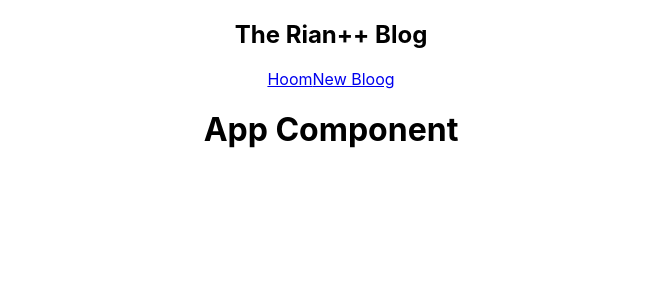
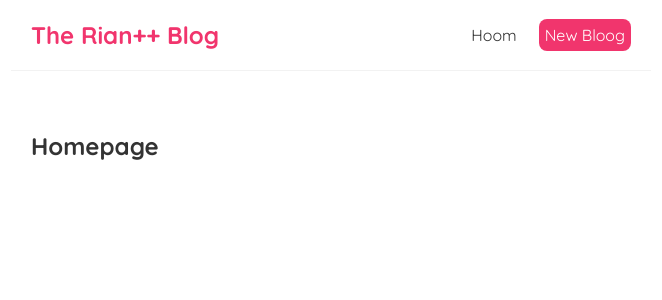
Before and after one commit to coderkai03/To-do-List-React, a React (Create React App) app: page / in a window 1280 px wide. Shown: the top 300 px of the page, without its empty margins (309-971 px from the left). Built offline with nearby package versions, Linux system fonts and the light colour scheme.

Commit message:
modified css and designed blog ui

```diff
--- a/src/App.css
+++ /dev/null
@@ -1,38 +0,0 @@
-.App {
-  text-align: center;
-}
-
-.App-logo {
-  height: 40vmin;
-  pointer-events: none;
-}
-
-@media (prefers-reduced-motion: no-preference) {
-  .App-logo {
-    animation: App-logo-spin infinite 20s linear;
-  }
-}
-
-.App-header {
-  background-color: #282c34;
-  min-height: 100vh;
-  display: flex;
-  flex-direction: column;
-  align-items: center;
-  justify-content: center;
-  font-size: calc(10px + 2vmin);
-  color: white;
-}
-
-.App-link {
-  color: #61dafb;
-}
-
-@keyframes App-logo-spin {
-  from {
-    transform: rotate(0deg);
-  }
-  to {
-    transform: rotate(360deg);
-  }
-}
--- a/src/App.js
+++ b/src/App.js
@@ -1,12 +1,12 @@
-import './App.css';
 import Navbar from './Navbar'
+import Home from './Home'
 
 function App() {
   return (
     <div className="App">
       <Navbar/>
       <div className="content">
-        <h1>App Component</h1>
+        <Home/>
       </div>
     </div>
   );
--- /dev/null
+++ b/src/Home.js
@@ -0,0 +1,9 @@
+const Home = () => {
+    return (
+        <div className="home">
+            <h2>Homepage</h2>
+        </div>
+    );
+}
+
+export default Home;
--- a/src/Navbar.js
+++ b/src/Navbar.js
@@ -1,10 +1,15 @@
 const Navbar = () => {
+
     return (
         <nav className="navbar">
             <h1>The Rian++ Blog</h1>
             <div className="links">
                 <a href="/">Hoom</a>
-                <a href="/create">New Bloog</a>
+                <a href="/create" style={{
+                    color: "white",
+                    backgroundColor: "#f1356d",
+                    borderRadius: "8px"
+                }}>New Bloog</a>
 
             </div>
         </nav>
--- a/src/index.css
+++ b/src/index.css
@@ -1,13 +1,35 @@
-body {
+@import url('https://fonts.googleapis.com/css2?family=Quicksand:wght@300;400;500;600;700&display=swap');
+
+/* base styles */
+* {
   margin: 0;
-  font-family: -apple-system, BlinkMacSystemFont, 'Segoe UI', 'Roboto', 'Oxygen',
-    'Ubuntu', 'Cantarell', 'Fira Sans', 'Droid Sans', 'Helvetica Neue',
-    sans-serif;
-  -webkit-font-smoothing: antialiased;
-  -moz-osx-font-smoothing: grayscale;
+  font-family: "Quicksand";
+  color: #333;
 }
-
-code {
-  font-family: source-code-pro, Menlo, Monaco, Consolas, 'Courier New',
-    monospace;
+.navbar {
+  padding: 20px;
+  display: flex;
+  align-items: center;
+  max-width: 600px;
+  margin: 0 auto;
+  border-bottom: 1px solid #f2f2f2;
 }
+.navbar h1 {
+  color: #f1356d;
+}
+.navbar .links {
+  margin-left: auto;
+}
+.navbar a {
+  margin-left: 16px;
+  text-decoration: none;
+  padding: 6px;
+}
+.navbar a:hover {
+  color: #f1356d;
+}
+.content {
+  max-width: 600px;
+  margin: 40px auto;
+  padding: 20px;
+}
```
